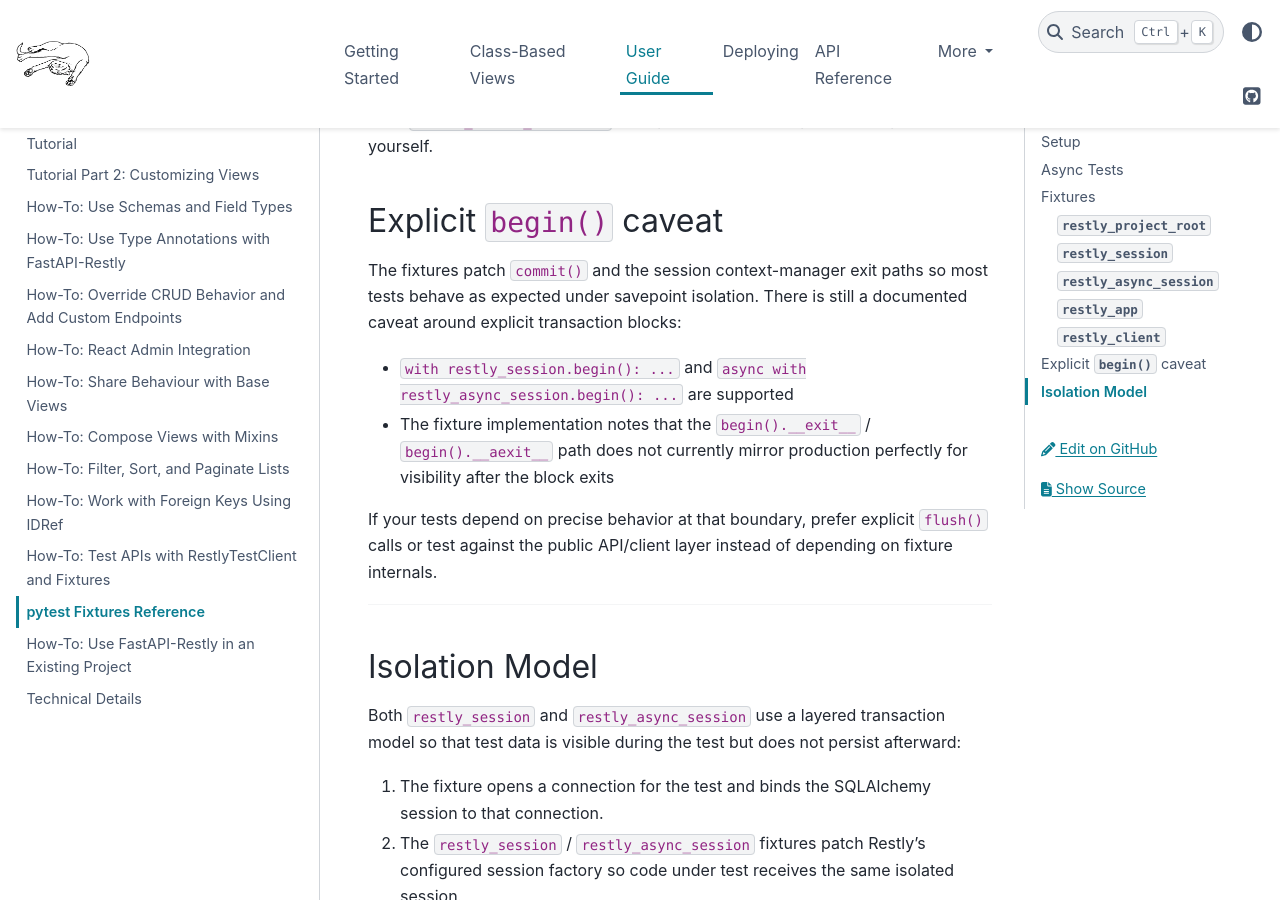
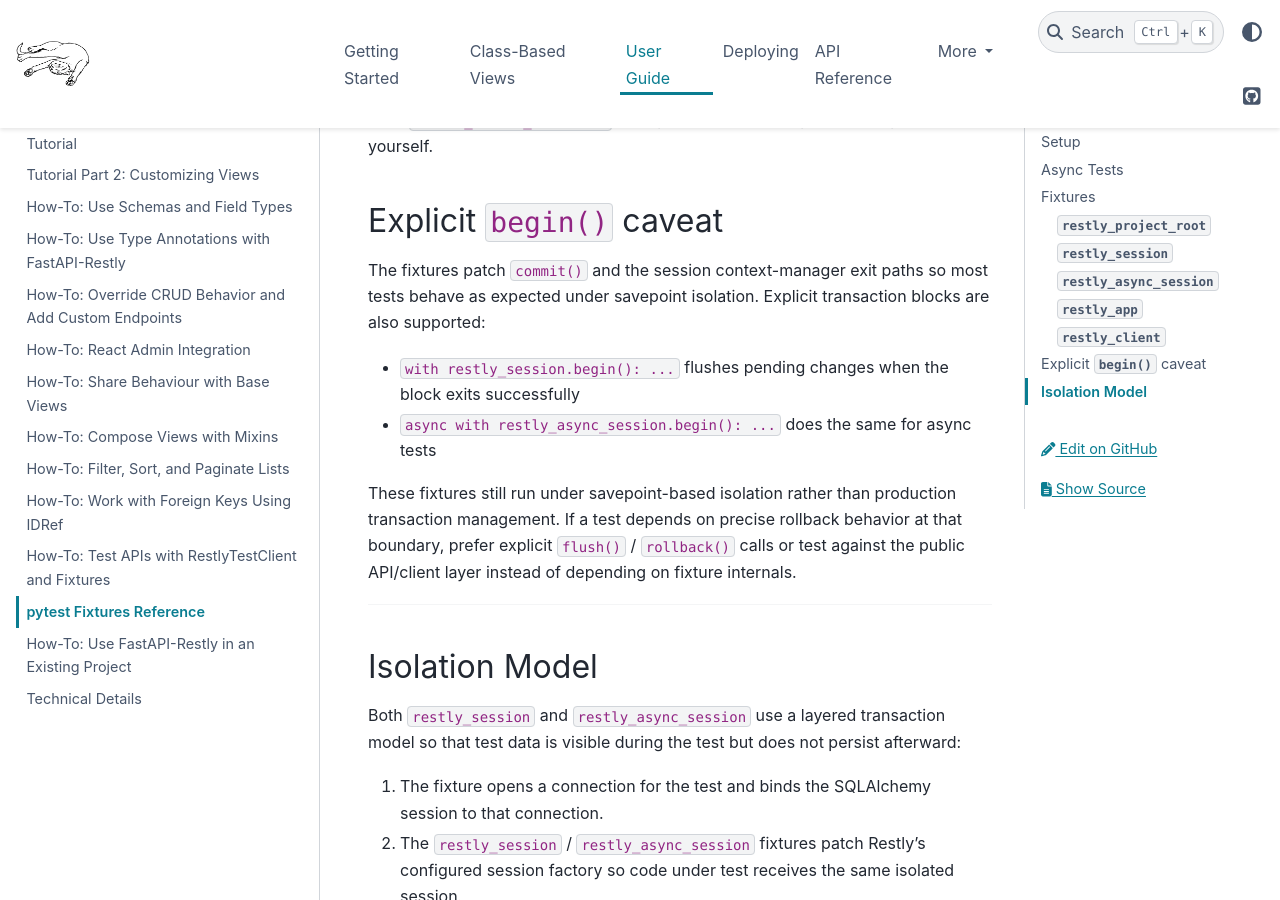
Before and after one commit to rjprins/fastapi-restly, a Sphinx documentation site: the page built from docs/pytest_fixtures.md, in a window 1280 px wide and 900 px high, scrolled down 3529 px. Built offline with Sphinx 7.4.7 and the PyData theme 0.15.4, drawn with Linux system fonts in a browser that asks for light colours.

Commit message:
Resolve testing fixture TODO markers

```diff
--- a/docs/pytest_fixtures.md
+++ b/docs/pytest_fixtures.md
@@ -128,15 +128,15 @@ Pass `assert_status_code=None` to skip assertion and inspect the response yourse
 ## Explicit `begin()` caveat
 
 The fixtures patch `commit()` and the session context-manager exit paths so most tests behave as
-expected under savepoint isolation. There is still a documented caveat around explicit transaction
-blocks:
+expected under savepoint isolation. Explicit transaction blocks are also supported:
 
-- `with restly_session.begin(): ...` and `async with restly_async_session.begin(): ...` are supported
-- The fixture implementation notes that the `begin().__exit__` / `begin().__aexit__` path does not
-  currently mirror production perfectly for visibility after the block exits
+- `with restly_session.begin(): ...` flushes pending changes when the block exits successfully
+- `async with restly_async_session.begin(): ...` does the same for async tests
 
-If your tests depend on precise behavior at that boundary, prefer explicit `flush()` calls or test
-against the public API/client layer instead of depending on fixture internals.
+These fixtures still run under savepoint-based isolation rather than production
+transaction management. If a test depends on precise rollback behavior at that
+boundary, prefer explicit `flush()` / `rollback()` calls or test against the
+public API/client layer instead of depending on fixture internals.
 
 ---
 
```
Also changed, not shown: 2 other files.
